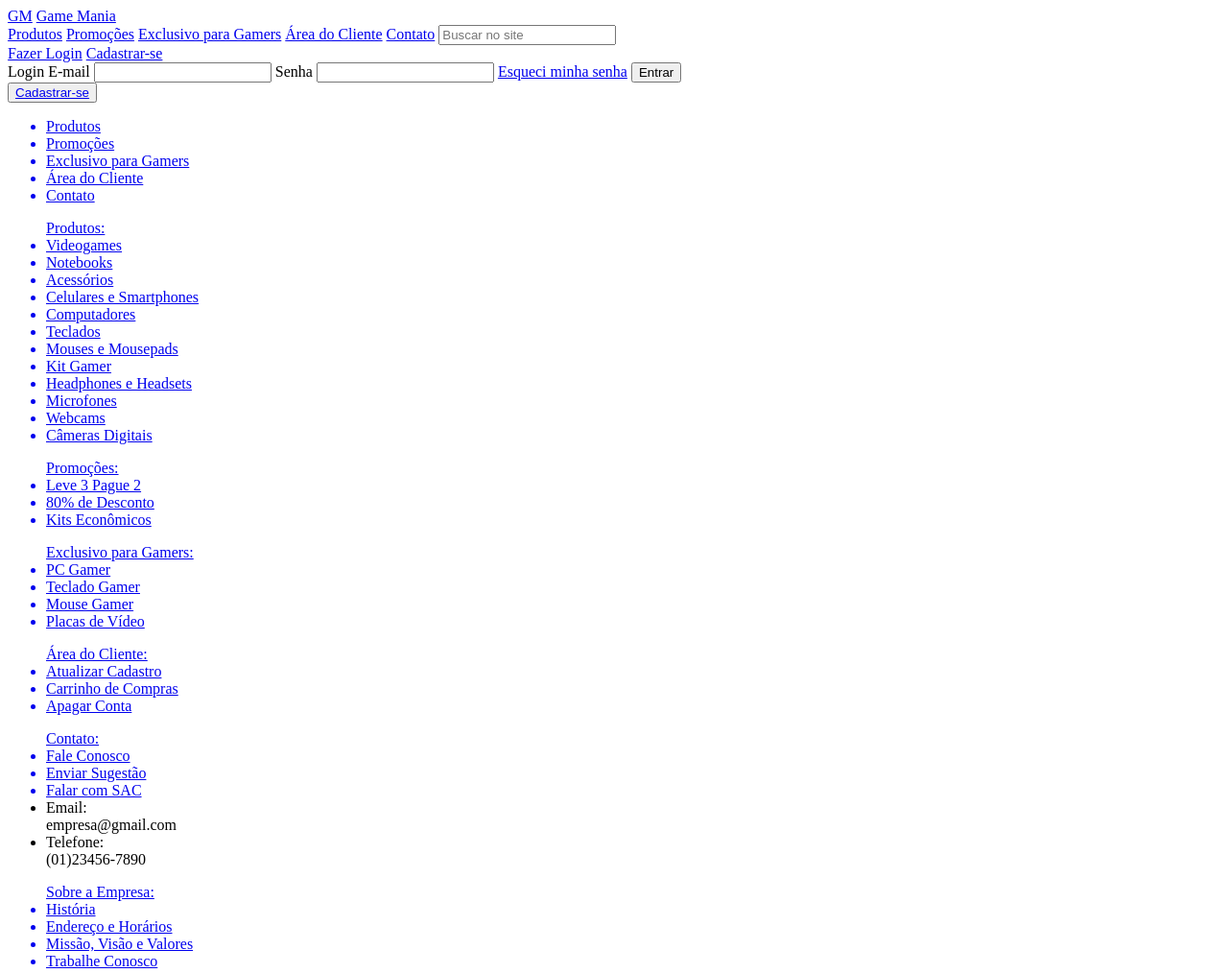
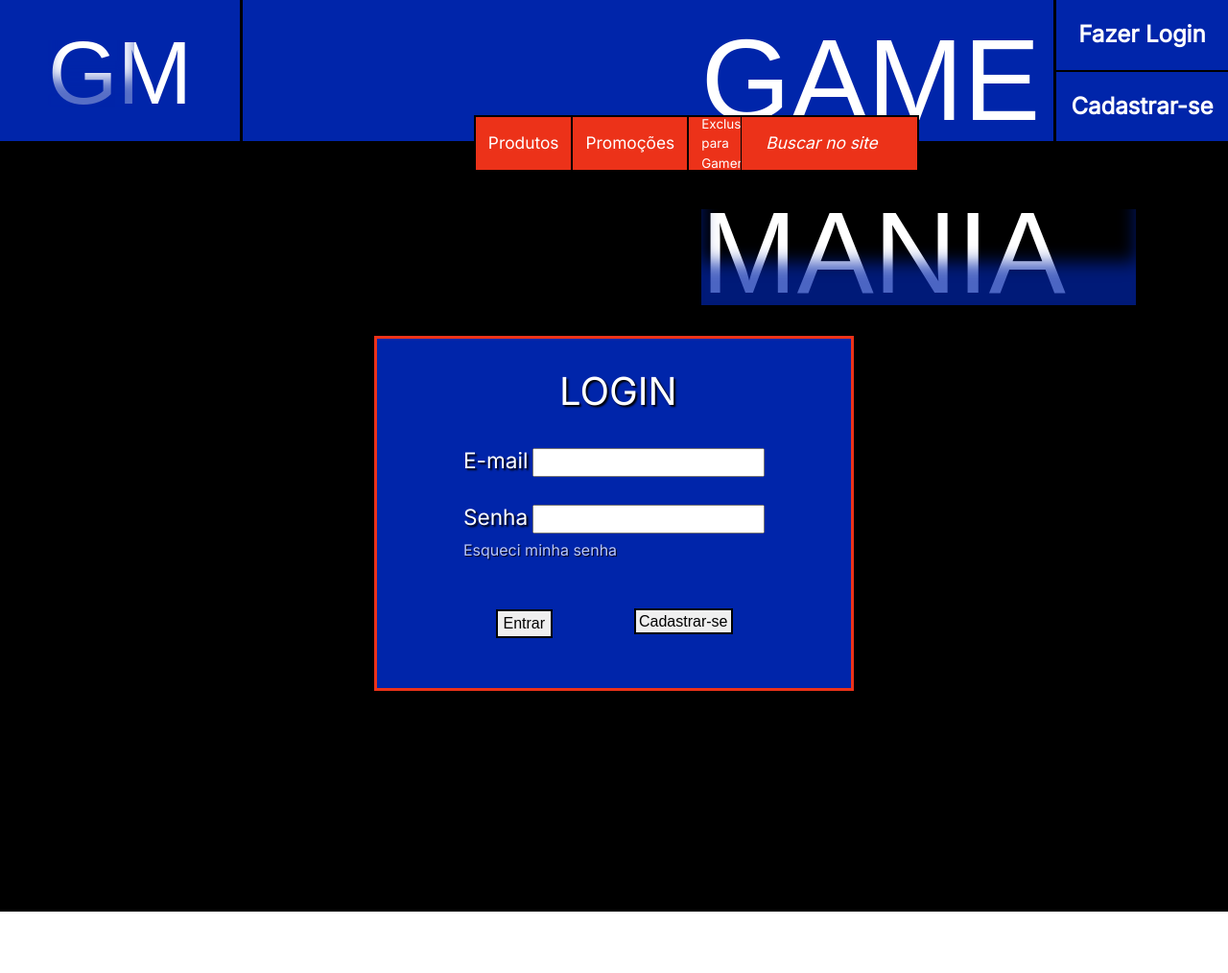
Before and after one commit to SENAIMauricio/GameManiaCSS, a plain HTML site: page login.html in a window 1280 px wide. Shown: the top 1014 px of the page at 96% size. After the commit the page ends 950 px from the top, so only its background shows below. Drawn offline with nearby package versions, Linux system fonts and the light colour scheme; a web font is replaced by a local one.

Commit message:
estilização da tela de login

```diff
--- a/css/login.css
+++ b/css/login.css
@@ -0,0 +1,115 @@
+body {
+    height: 100vh;
+    margin: 0;
+    padding: 0;
+}
+
+#azul-login {
+    background-color: #0025AA;
+    width: 500px;
+    height: 370px;
+    margin: auto;
+    position: relative;
+    top: 200px;
+    display: flex;
+    flex-direction: column;
+    align-items: center;
+    border: 3px solid #EC3219;
+}
+
+#azul-login form {
+    font-family: 'Inter', sans-serif;
+    color: white;
+    overflow: visible;
+}
+
+#form-title {
+    font-size: 30pt;
+    margin: auto;
+    position: relative;
+    left: 100px;
+    text-transform: uppercase;
+    text-shadow: 2px 2px 2px black;
+}
+
+form div {
+    margin-top: 25px;
+}
+
+#email-label, #senha-label {
+    font-size: 17pt;
+    text-shadow: 2px 2px 2px black;
+}
+
+#esqueci-senha a {
+    text-decoration: none;
+    font-family: 'Inter', sans-serif;
+    color: #b9c8ff;
+    position: relative;
+    top: -20px;
+    text-shadow: 1px 1px 1px black;
+}
+
+#entrar {
+    margin-bottom: 20px;
+    border: 2px solid black;
+    justify-self:flex-start
+}
+
+#entrar, #cadastrar a {
+    font-family: 'Arial', sans-serif;
+    color: black;
+    text-decoration: none;
+    font-size: 12pt;
+}
+
+#esqueci-senha a:hover {
+    text-decoration: none;
+    font-family: 'Inter', sans-serif;
+    color: #EC3219;
+    position: relative;
+    top: -20px;
+    text-shadow: 1px 1px 1px black;
+}
+
+#entrar:hover, #cadastrar a:hover {
+    color: #EC3219;
+    font-weight: 600;
+    border: #EC3219 2px solid;
+}
+
+
+#cadastrar {
+    padding: 0;
+    margin: 0;
+    height: 25px;
+    border: none;
+}
+
+#cadastrar a {
+    width: 108.48px;
+    height: 30px;
+    margin: 0;
+    padding: 3px;
+    border: 2px solid black;
+}
+
+#form-botao-parent {
+    position: relative;
+    top: 30px;
+    width: 50%;
+    display: flex;
+    justify-content: space-between;
+}
+
+#fundo-preto-login {
+    background-color: black;
+    position: relative;
+    top: -370px;
+    width: 100%;
+    height: 100%;
+    background-color: rgb(0, 0, 0);
+    z-index: -1;
+    margin: 0;
+    padding: 0;
+}
--- a/login.html
+++ b/login.html
@@ -5,194 +5,58 @@
     <meta http-equiv="X-UA-Compatible" content="IE=edge">
     <meta name="viewport" content="width=device-width, initial-scale=1.0">
     <title>Game Mania - Faça o seu login</title>
+    <link rel="stylesheet" href="css/login.css">
+    <link rel="stylesheet" href="css/index.css">
+    <link href="https://cdn.jsdelivr.net/npm/bootstrap@5.2.0/dist/css/bootstrap.min.css" rel="stylesheet" integrity="sha384-gH2yIJqKdNHPEq0n4Mqa/HGKIhSkIHeL5AyhkYV8i59U5AR6csBvApHHNl/vI1Bx" crossorigin="anonymous">
 </head>
 <body>
     <header>
-        <span><a href="index.html">GM</a></span>
-        <span><a href="index.html">Game Mania</a></span>
+        <!--Houve um problema para exportar as imagens do símbolo e do logo, portanto escolhi fazê-las como texto no HTML e estilizar com o CSS-->
+        <span id="simbolo"><a href="index.html">GM<div id="shadow-simbolo"></div></a></span>
+        <span id="linha-left"></span>
+        <span id="logotipo"><a href="index.html" id="link-logotipo">GAME MANIA</a><div id="shadow-logotipo"></div></span>
         <nav>
-            <a href="#">Produtos</a>
-            <a href="#">Promoções</a>
-            <a href="#">Exclusivo para Gamers</a>
-            <a href="#">Área do Cliente</a>
-            <a href="#">Contato</a>
-            <input type="search" placeholder="Buscar no site">
+            <div id="nav-itens">
+                <a href="#">Produtos</a>
+                <a href="#">Promoções</a>
+                <a href="#" class="fonte-menor">Exclusivo para Gamers</a>
+                <a href="#" class="fonte-menor">Área do Cliente</a>
+                <a href="#">Contato</a>
+            </div>
+            <div id="nav-busca"><input type="search" placeholder="Buscar no site" id="barra-de-busca"></div>
         </nav>
-        <div>
-            <span><a href="login.html" target="_blank">Fazer Login</a></span>
-            <span><a href="#" target="_blank">Cadastrar-se</a></span>
+        <div id="top-right-box">
+            <span id="login"><a href="login.html" target="_blank">Fazer Login</a></span>
+            <span id="cadastro"><a href="#" target="_blank" >Cadastrar-se</a></span>
         </div>
     </header>
 
     <main>
-        <div class="container">
+        <div id="azul-login">
             <form action="#">
-                <span>Login</span>
-                <label for="email">E-mail</label>
-                <input type="email" name="email" id="email">
-                <label for="senha">Senha</label>
-                <input type="password" name="senha" id="senha">
-                <span><a href="#" target="_blank">Esqueci minha senha</a></span>
-                <input type="button" name="botao" id="botao" value="Entrar">
+                <div id="linha-title"><span id="form-title">Login</span></div>
+                <div>
+                    <label for="email" id="email-label">E-mail</label>
+                    <input type="email" name="email" id="email">
+                </div>
+                <div>
+                    <label for="senha" id="senha-label">Senha</label>
+                    <input type="password" name="senha" id="senha">
+                </div>
+                <div><span id="esqueci-senha"><a href="#" target="_blank">Esqueci minha senha</a></span></div>
             </form>
-            <button><a href="#">Cadastrar-se</a></button>
+            <div id="form-botao-parent">
+                <div><input type="button" name="botao" id="entrar" value="Entrar"></div>
+                <div><button id="cadastrar"><a href="#">Cadastrar-se</a></button></div>
+            </div>
         </div>
+        <div id="fundo-preto-login"></div>
     </main>
 
-    <footer>
-        <div class="parent-footer">
-            <div class="child-left">
-                <ul>
-                    <a href="#">
-                        <li>Produtos</li>
-                    </a>
-                    <a href="#">
-                        <li>Promoções</li>
-                    </a>
-                    <a href="#">
-                        <li>Exclusivo para Gamers</li>
-                    </a>
-                    <a href="#">
-                        <li>Área do Cliente</li>
-                    </a>
-                    <a href="#">
-                        <li>Contato</li>
-                    </a>
-                </ul>
-
-                <ul>
-                    <a href="#">Produtos:</a>
-                    <a href="#">
-                        <li>Videogames</li>
-                    </a>
-                    <a href="#">
-                        <li>Notebooks</li>
-                    </a>
-                    <a href="#">
-                        <li>Acessórios</li>
-                    </a>
-                    <a href="#">
-                        <li>Celulares e Smartphones</li>
-                    </a>
-                    <a href="#">
-                        <li>Computadores</li>
-                    </a>
-                    <a href="#">
-                        <li>Teclados</li>
-                    </a>
-                    <a href="#">
-                        <li>Mouses e Mousepads</li>
-                    </a>
-                    <a href="#">
-                        <li>Kit Gamer</li>
-                    </a>
-                    <a href="#">
-                        <li>Headphones e Headsets</li>
-                    </a>
-                    <a href="#">
-                        <li>Microfones</li>
-                    </a>
-                    <a href="#">
-                        <li>Webcams</li>
-                    </a>
-                    <a href="#">
-                        <li>Câmeras Digitais</li>
-                    </a>
-                </ul>
-            </div>
-
-            <div class="child-center">
-                <ul>
-                    <a href="#">Promoções:</a>
-                    <a href="#">
-                        <li>Leve 3 Pague 2</li>
-                    </a>
-                    <a href="#">
-                        <li>80% de Desconto</li>
-                    </a>
-                    <a href="#">
-                        <li>Kits Econômicos</li>
-                    </a>
-                </ul>
-
-                <ul>
-                    <a href="#">Exclusivo para Gamers:</a>
-                    <a href="#">
-                        <li>PC Gamer</li>
-                    </a>
-                    <a href="#">
-                        <li>Teclado Gamer</li>
-                    </a>
-                    <a href="#">
-                        <li>Mouse Gamer</li>
-                    </a>
-                    <a href="#">
-                        <li>Placas de Vídeo</li>
-                    </a>
-                </ul>
-
-                <ul>
-                    <a href="#">Área do Cliente:</a>
-                    <a href="#">
-                        <li>Atualizar Cadastro</li>
-                    </a>
-                    <a href="#">
-                        <li>Carrinho de Compras</li>
-                    </a>
-                    <a href="#">
-                        <li>Apagar Conta</li>
-                    </a>
-                </ul>
-            </div>
-
-            <div class="child-right">
-                <ul>
-                    <a href="#">Contato:</a>
-                    <a href="#">
-                        <li>Fale Conosco</li>
-                    </a>
-                    <a href="#">
-                        <li>Enviar Sugestão</li>
-                    </a>
-                    <a href="#">
-                        <li>Falar com SAC</li>
-                    </a>
-                    <li>Email: <br> empresa@gmail.com</li>
-                    <li>Telefone: <br> (01)23456-7890</li>
-                </ul>
-
-                <ul>
-                    <a href="#">Sobre a Empresa:</a>
-                    <a href="#">
-                        <li>História</li>
-                    </a>
-                    <a href="#">
-                        <li>Endereço e Horários</li>
-                    </a>
-                    <a href="#">
-                        <li>Missão, Visão e Valores</li>
-                    </a>
-                    <a href="#">
-                        <li>Trabalhe Conosco</li>
-                    </a>
-                </ul>
-
-                <ul>
-                    Redes Sociais:
-                    <a href="https://www.facebook.com.br" target="_blank">
-                        <li><img src="" alt="ícone do Facebook">EmpresaVendas</li>
-                    </a>
-                    <a href="https://www.youtube.com.br" target="_blank">
-                        <li><img src="" alt="ícone do YouTube">EmpresaVídeos</li>
-                    </a>
-                    <a href="https://www.instagram.com.br" target="_blank">
-                        <li><img src="" alt="ícone do Instagram">@EmpresaFotos</li>
-                    </a>
-                </ul>
-            </div>
-        </div>
-    </footer>
 
 
 </body>
+<script src="https://cdn.jsdelivr.net/npm/bootstrap@5.2.0/dist/js/bootstrap.bundle.min.js" integrity="sha384-A3rJD856KowSb7dwlZdYEkO39Gagi7vIsF0jrRAoQmDKKtQBHUuLZ9AsSv4jD4Xa" crossorigin="anonymous"></script>
+<script src="https://cdn.jsdelivr.net/npm/@popperjs/core@2.11.5/dist/umd/popper.min.js" integrity="sha384-Xe+8cL9oJa6tN/veChSP7q+mnSPaj5Bcu9mPX5F5xIGE0DVittaqT5lorf0EI7Vk" crossorigin="anonymous"></script>
+<script src="https://cdn.jsdelivr.net/npm/bootstrap@5.2.0/dist/js/bootstrap.min.js" integrity="sha384-ODmDIVzN+pFdexxHEHFBQH3/9/vQ9uori45z4JjnFsRydbmQbmL5t1tQ0culUzyK" crossorigin="anonymous"></script>
 </html>
```
